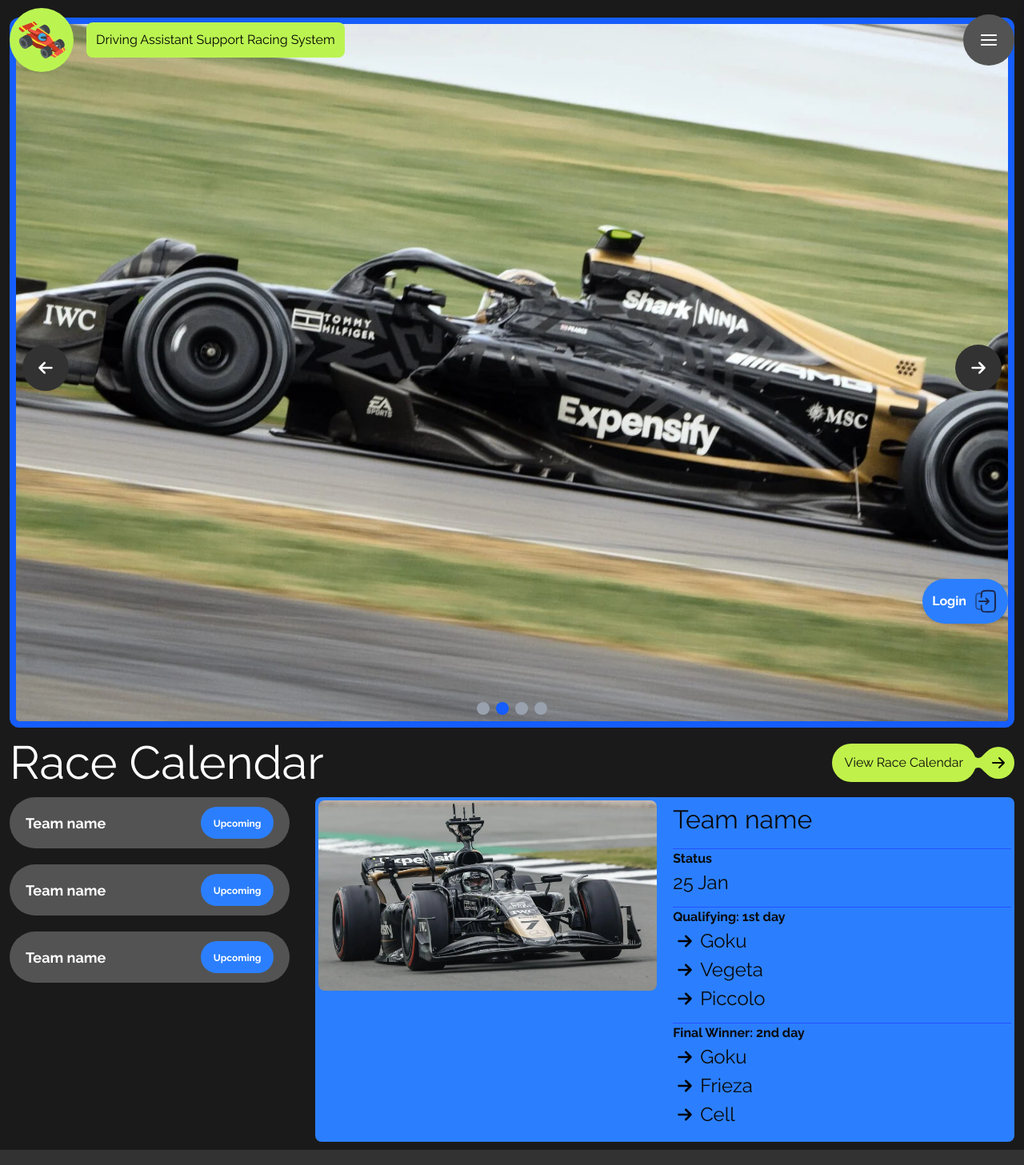
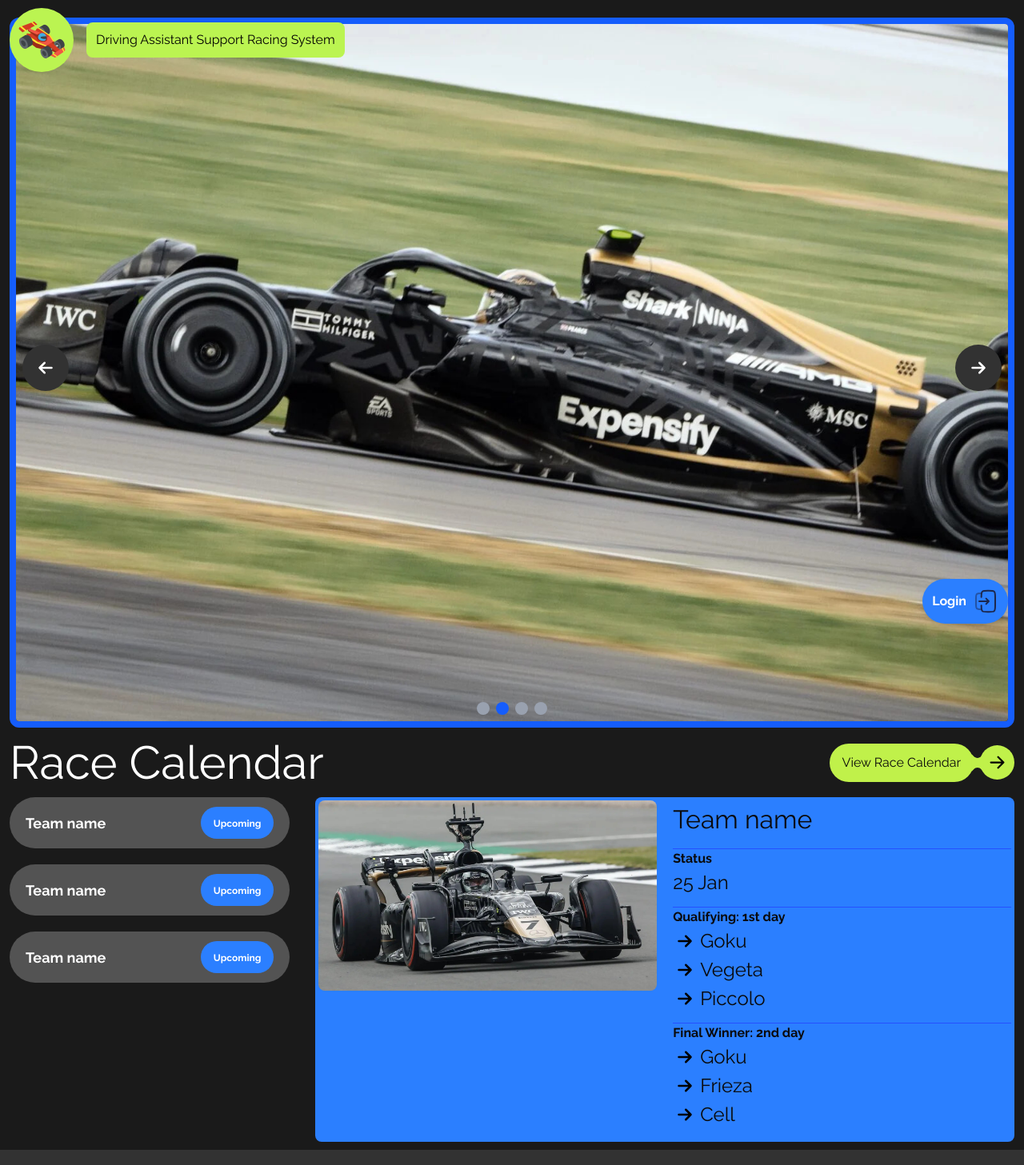
Before and after one commit to Stayer2109/DASRS-Frontend, a React (Vite) app: page / in a window 1280 px wide. Shown: the top 1457 px of the page at 80% size. Built offline with nearby package versions, Linux system fonts and the light colour scheme.

Commit message:
feat: update

```diff
--- a/src/AtomicComponents/atoms/ButtonWithIcon/ButtonWithIcon.scss
+++ b/src/AtomicComponents/atoms/ButtonWithIcon/ButtonWithIcon.scss
@@ -1,6 +1,9 @@
 /** @format */
 
 .button-container {
+	position: relative;
+	overflow-x: hidden;
+
 	&:hover {
 		.right-icon {
 			animation: arrowSlide 0.5s ease-in-out forwards;
@@ -31,8 +34,8 @@
 
 @media (min-width: 40rem) {
   .right-icon {
-    width: 40xp !important;
-    height: 40xp !important;
+    width: 35px !important;
+    height: 35px !important;
   }
 
 	.connector-icon {
--- a/src/AtomicComponents/organisms/Header/Header.jsx
+++ b/src/AtomicComponents/organisms/Header/Header.jsx
@@ -10,6 +10,7 @@
   const [isTop, setIsTop] = useState(true);
   const [isSidebarOpen, setIsSidebarOpen] = useState(false); // Sidebar toggle state
   const [isClosedClicked, setIsClosedClicked] = useState(true); // Close button state
+  const [isShown, setIsShown] = useState(true);
 
   useEffect(() => {
     const handleScroll = () => {
@@ -133,6 +134,7 @@
       </div>
 
       {/* Right Side: Lumpy Nav + Circle Icon */}
+      {!isShown && (
         <nav className="flex items-center group relative">
           {/* Sliding nav items */}
           <ul
@@ -212,6 +214,7 @@
             </ul>
           </div>
         </nav>
+      )}
     </header>
   );
 }
```
Lines whose indentation alone changed are shown as unchanged.
